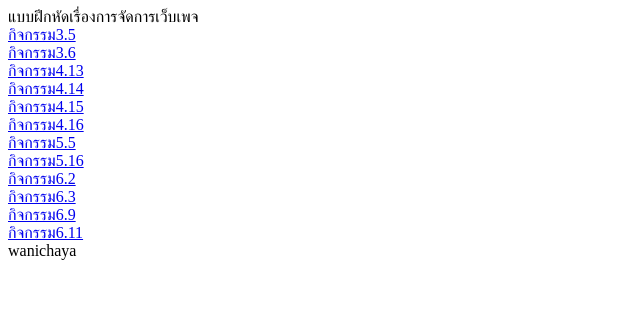
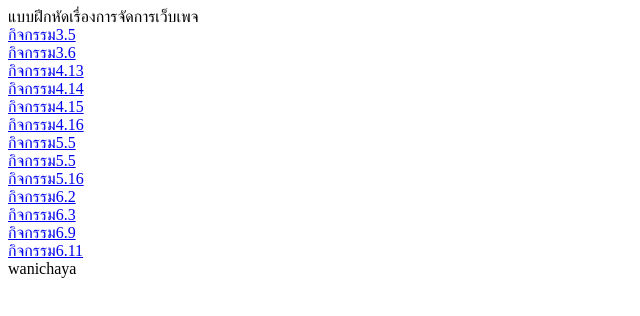
Before and after one commit to 13200-max/HTML, a plain HTML site: page index.html in a window 1280 px wide. Shown: the whole page, without its empty margins (0-640 px from the left). Drawn offline with Linux system fonts and the light colour scheme.

Commit message:
Update index.html

```diff
--- a/index.html
+++ b/index.html
@@ -12,6 +12,7 @@
 <A HREF="กิจกรรม4.15.html"target=_blank>กิจกรรม4.15</A><BR>
 <A HREF="กิจกรรม4.16.html"target=_blank>กิจกรรม4.16</A><BR>
 <A HREF="กิจกรรม5.5.html"target=_blank>กิจกรรม5.5</A><BR>
+<A HREF="กิจกรรม5.9.html"target=_blank>กิจกรรม5.5</A><BR>
 <A HREF="กิจกรรม5.16.html"target=_blank>กิจกรรม5.16</A><BR>
 <A HREF="กิจกรรม6.2.html"target=_blank>กิจกรรม6.2</A><BR>
 <A HREF="กิจกรรม6.3.html"target=_blank>กิจกรรม6.3</A><BR>
```
